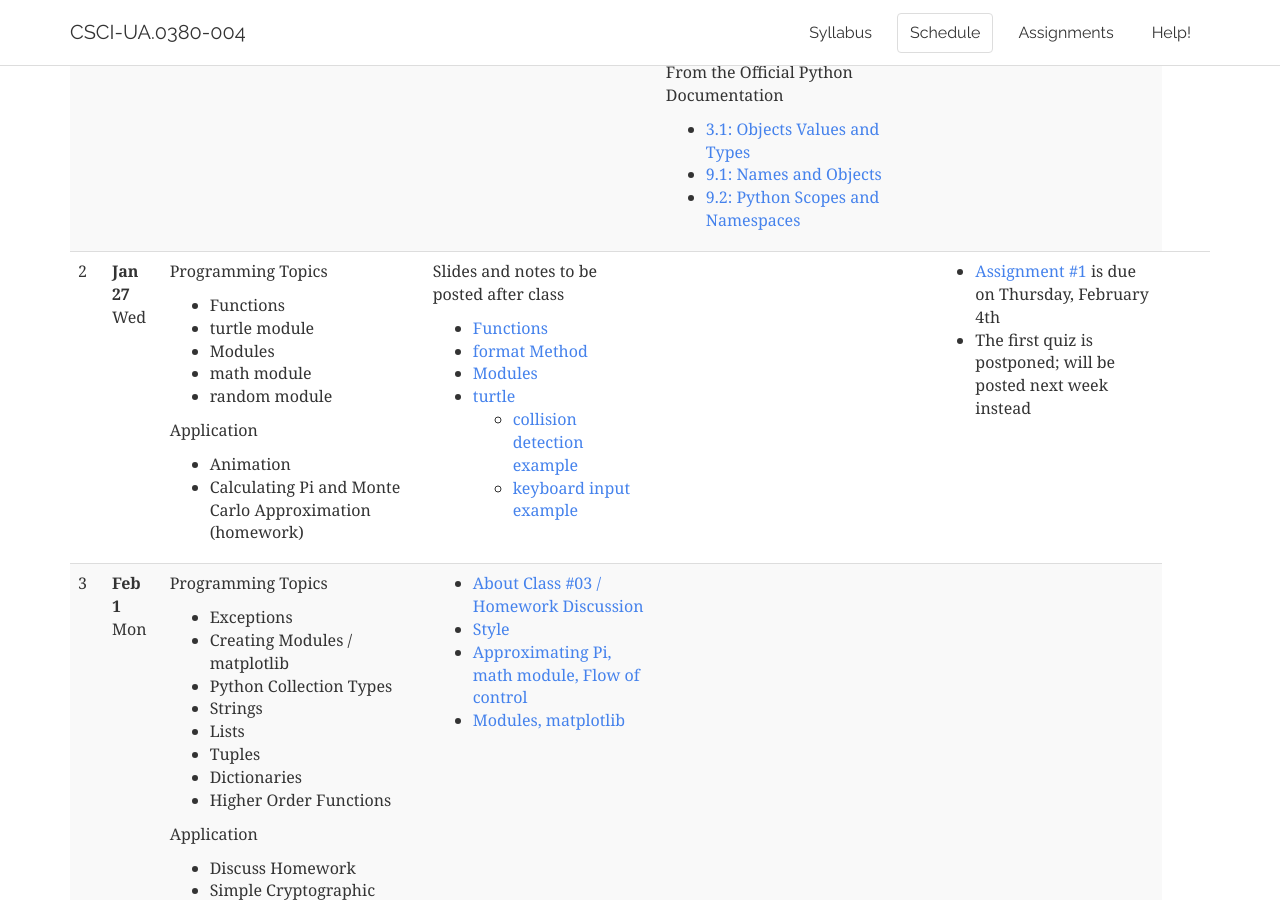
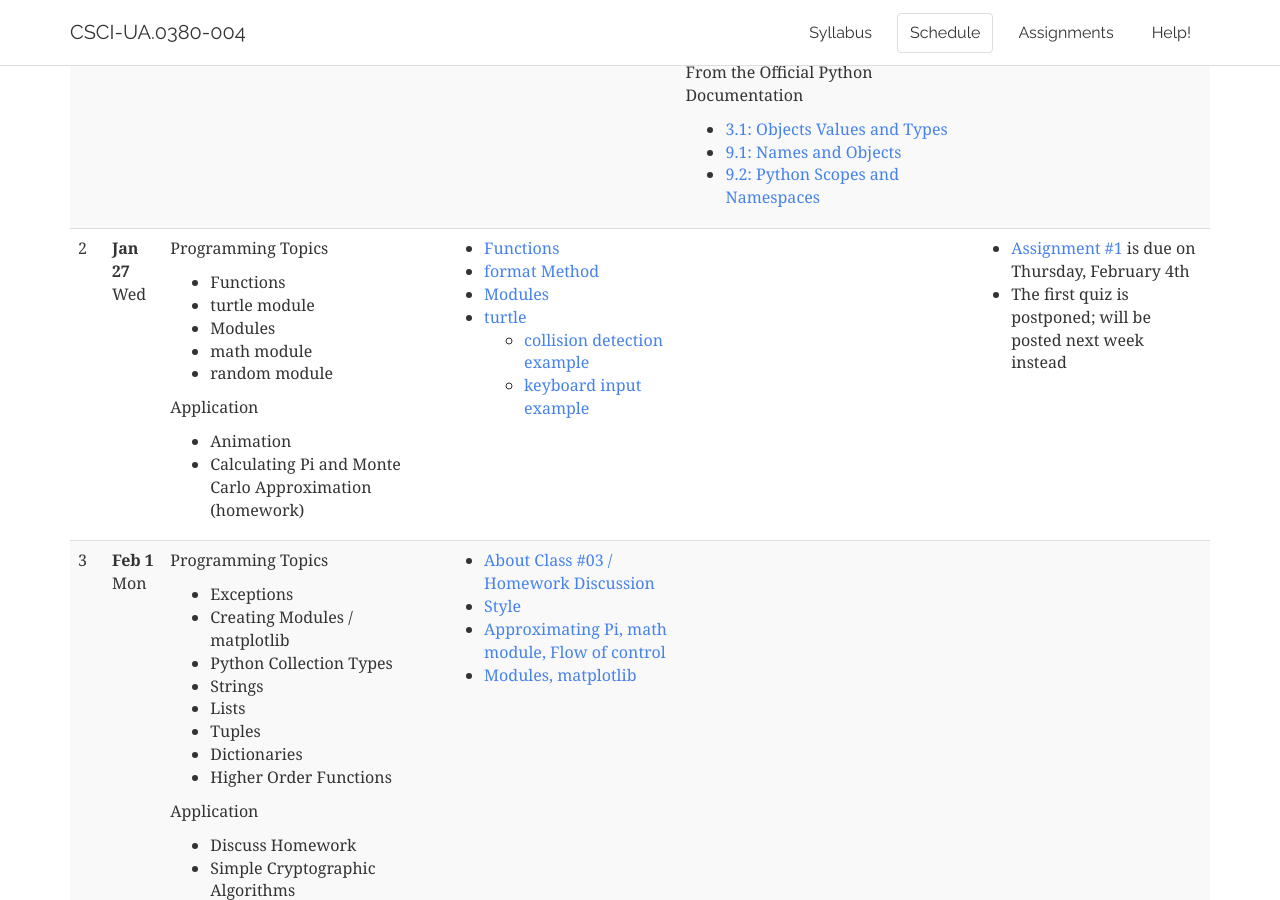
Before and after one commit to foureyes/csci-ua.0380-spring2016-004, a Jekyll site: the page built from schedule.markdown, in a window 1280 px wide and 900 px high, scrolled down 410 px. Built offline with Jekyll 4.4.1, drawn with Linux system fonts in a browser that asks for light colours.

Commit message:
clean up markup for 02

```diff
--- a/_includes/schedule/02.markdown
+++ b/_includes/schedule/02.markdown
@@ -1,6 +1,4 @@
 	<td markdown="block">
-Slides and notes to be posted after class
-
 * [Functions](slides/02/functions.html)
 * [format Method](slides/02/format-method.html)
 * [Modules](slides/02/modules.html)
--- a/schedule.markdown
+++ b/schedule.markdown
@@ -50,7 +50,6 @@ Application
 * Calculating Pi and  Monte Carlo Approximation (homework)
 </td>
 {% include schedule/02.markdown %}
-<td></td><td></td><td></td>
  </tr>
 
 
```
